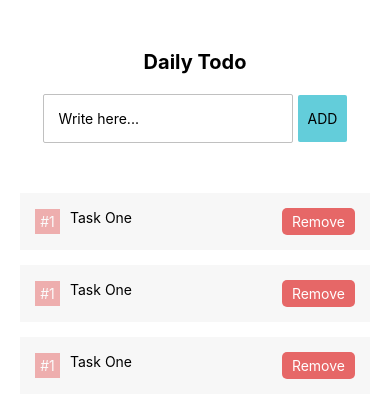
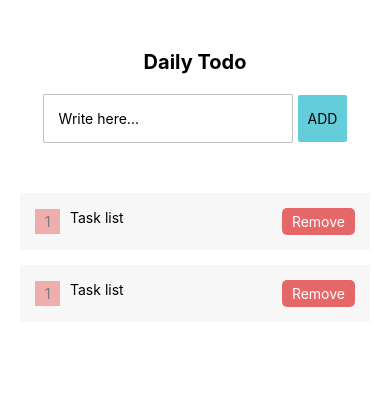
Before and after one commit to ashiqur-russel/react-native-todo, a React Native app: screen / in a window 390 px wide. Shown: the top 418 px of the page. Built offline with nearby package versions, Linux system fonts and the light colour scheme.

Commit message:
core functinality and todo pass as props

```diff
--- a/App.js
+++ b/App.js
@@ -1,21 +1,25 @@
 import { StatusBar } from "expo-status-bar";
+import { useState } from "react";
 import { StyleSheet, Text, View } from "react-native";
 import CreateTodo from "./components/CreateTodo";
 import Todo from "./components/Todo";
 
 export default function App() {
+  const [todoContent, setTodoContent] = useState("");
+
   return (
     <View style={styles.container}>
       <Text style={styles.heading}>Daily Todo</Text>
 
-      <CreateTodo />
+      <CreateTodo todoContent={todoContent} setTodoContent={setTodoContent} />
+
       <View style={styles.mainApp}>
         <View style={styles.todos}>
           <Todo />
           <Todo />
-          <Todo />
         </View>
       </View>
+
       <StatusBar style="auto" />
     </View>
   );
--- a/components/CreateTodo.js
+++ b/components/CreateTodo.js
@@ -9,14 +9,20 @@ import {
 } from "react-native";
 import React from "react";
 
-export default function CreateTodo() {
+export default function CreateTodo(props) {
+  const { todoContent, setTodoContent } = props;
   return (
     <View>
       <KeyboardAvoidingView
         behavior={Platform.OS === "ios" ? "padding" : "height"}
         style={styles.createTodoBox}
       >
-        <TextInput style={styles.input} placeholder="Write here..."></TextInput>
+        <TextInput
+          style={styles.input}
+          placeholder="Write here..."
+          value={todoContent}
+          onChangeText={(text) => setTodoContent(text)}
+        ></TextInput>
         <TouchableOpacity>
           <View style={styles.btn}>
             <Text style={styles.addBtn}>ADD</Text>
--- a/components/Todo.js
+++ b/components/Todo.js
@@ -6,13 +6,11 @@ export default function Todo() {
     <View style={styles.todo}>
       <View style={styles.todoNumber}>
         <View style={styles.order}>
-          <Text style={styles.indexColor}>#1</Text>
+          <Text style={styles.textColor}>1</Text>
         </View>
-        <Text style={styles.todoText}>Task One</Text>
+        <Text style={styles.todoText}>Task list</Text>
       </View>
-
       <TouchableOpacity style={styles.btn}>
-        {" "}
         <Text style={styles.btnText}>Remove</Text>
       </TouchableOpacity>
     </View>
```
